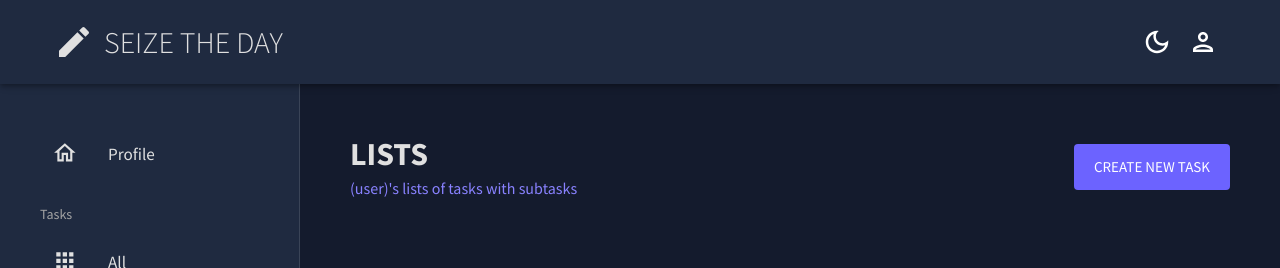
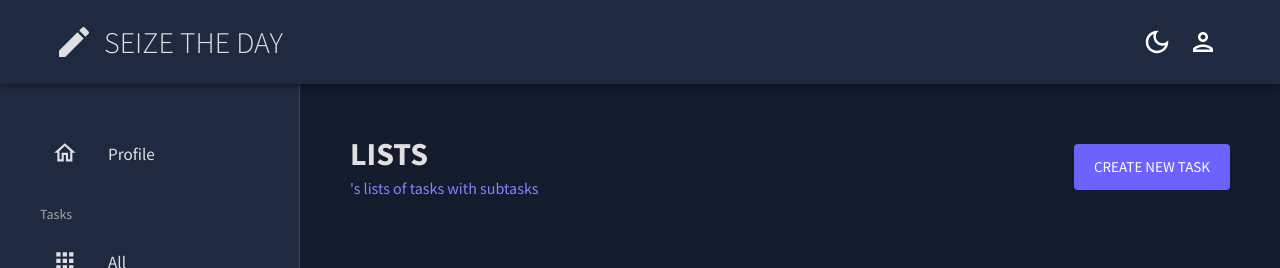
Before and after one commit to alexisintech/seize-the-day, a React (Vite) app in the folder client/: page /lists in a window 1280 px wide. Shown: the top 268 px of the page. Built offline with nearby package versions, Linux system fonts and the light colour scheme; no server answers.

Commit message:
user Context created, functional

```diff
--- a/client/src/AppContext.jsx
+++ b/client/src/AppContext.jsx
@@ -1,4 +1,4 @@
-import { createContext, useReducer, useContext } from "react";
+import { createContext, useReducer } from "react";
 import appReducer, { initialState } from "./appReducer";
 
 export const AppContext = createContext(initialState);
--- /dev/null
+++ b/client/src/UserContext.jsx
@@ -0,0 +1,34 @@
+import { useState, createContext, useEffect } from "react";
+
+export const UserContext = createContext([]);
+
+export const UserProvider = ({ children }) => {
+  const [user, setUser] = useState([]);
+
+  const getUser = () => {
+    const token = localStorage.getItem("auth");
+    fetch(api_base + "/getUser", {
+      headers: { authorization: `bearer ${token}` },
+    })
+      .then((res) => res.json())
+      .then((data) => {
+        if (!data.message.userName) {
+          navigate("/login");
+        }
+
+        setUser(data.message.userName);
+      })
+      .catch((err) => console.error("Error: ", err));
+  };
+
+  useEffect(() => {
+    getUser();
+  }, []);
+
+  return <UserContext.Provider value={user}>{children}</UserContext.Provider>;
+};
+
+const api_base =
+  process.env.NODE_ENV === "development"
+    ? "http://localhost:2222"
+    : "https://seize-the-day-api.up.railway.app";
--- a/client/src/components/CreateTaskButton.jsx
+++ b/client/src/components/CreateTaskButton.jsx
@@ -11,7 +11,6 @@ import { tokens } from "../theme";
 import { Formik } from "formik";
 import * as yup from "yup";
 import { AppContext } from "../AppContext";
-import CreateTaskForm from "./CreateTaskForm";
 import { createTodo } from "../utils";
 
 const CreateTaskButton = () => {
--- a/client/src/pages/Profile.jsx
+++ b/client/src/pages/Profile.jsx
@@ -1,4 +1,4 @@
-import { useState, useEffect } from "react";
+import { useState, useEffect, useContext } from "react";
 import { Box, Typography, useTheme } from "@mui/material";
 import { tokens } from "../theme";
 import { quotes } from "../utils/quotes";
@@ -7,33 +7,35 @@ import ResponsiveDrawer from "../components/ResponsiveDrawer";
 import Weather from "../components/Weather";
 import Calendar from "../components/Calendar";
 import Clock from "../components/Clock";
+import { UserContext } from "../UserContext";
 
 const Profile = () => {
   const theme = useTheme();
   const colors = tokens(theme.palette.mode);
   const [quote, setQuote] = useState("");
-  const [user, setUser] = useState("");
+  const user = useContext(UserContext)
+  // const [user, setUser] = useState("");
 
   useEffect(() => {
     setQuote(quotes[Math.floor(Math.random() * quotes.length)]);
-    getUser();
+    // getUser();
   }, []);
 
-  const getUser = () => {
-    const token = localStorage.getItem("auth");
-    fetch(api_base + "/getUser", {
-      headers: { authorization: `bearer ${token}` },
-    })
-      .then((res) => res.json())
-      .then((data) => {
-        if (!data.message.userName) {
-          navigate("/login");
-        }
+  // const getUser = () => {
+  //   const token = localStorage.getItem("auth");
+  //   fetch(api_base + "/getUser", {
+  //     headers: { authorization: `bearer ${token}` },
+  //   })
+  //     .then((res) => res.json())
+  //     .then((data) => {
+  //       if (!data.message.userName) {
+  //         navigate("/login");
+  //       }
 
-        setUser(data.message.userName);
-      })
-      .catch((err) => console.error("Error: ", err));
-  };
+  //       setUser(data.message.userName);
+  //     })
+  //     .catch((err) => console.error("Error: ", err));
+  // };
 
   return (
     <Box
--- a/client/src/scenes/All.jsx
+++ b/client/src/scenes/All.jsx
@@ -1,36 +1,15 @@
-import { useState, useEffect, useContext } from "react";
+import { useContext } from "react";
 import { Box, Typography, useTheme } from "@mui/material";
-import { tokens } from "../theme";
 import ResponsiveDrawer from "../components/ResponsiveDrawer";
 import Header from "../components/Header";
 import Tasks from "../components/Tasks";
 import { AppContext } from "../AppContext";
+import { UserContext } from "../UserContext";
 
 const All = () => {
-  const [state, dispatch] = useContext(AppContext);
-  const [user, setUser] = useState("");
+  const [state] = useContext(AppContext);
+  const user = useContext(UserContext);
   const theme = useTheme();
-  const colors = tokens(theme.palette.mode);
-
-  useEffect(() => {
-    getUser();
-  }, []);
-
-  const getUser = () => {
-    const token = localStorage.getItem("auth");
-    fetch(api_base + "/getUser", {
-      headers: { authorization: `bearer ${token}` },
-    })
-      .then((res) => res.json())
-      .then((data) => {
-        if (!data.message.userName) {
-          navigate("/login");
-        }
-
-        setUser(data.message.userName);
-      })
-      .catch((err) => console.error("Error: ", err));
-  };
 
   return (
     <Box
@@ -76,9 +55,4 @@ const All = () => {
   );
 };
 
-const api_base =
-  process.env.NODE_ENV === "development"
-    ? "http://localhost:2222"
-    : "https://seize-the-day-api.up.railway.app";
-
 export default All;
--- a/client/src/scenes/Completed.jsx
+++ b/client/src/scenes/Completed.jsx
@@ -1,15 +1,14 @@
-import { useState, useEffect, useContext } from "react";
-import { Box, Button, Toolbar, Typography, useTheme } from "@mui/material";
-import { tokens } from "../theme";
+import { useContext } from "react";
+import { Box } from "@mui/material";
 import ResponsiveDrawer from "../components/ResponsiveDrawer";
 import Header from "../components/Header";
-import CreateTaskButton from "../components/CreateTaskButton";
 import Tasks from "../components/Tasks";
 import { AppContext } from "../AppContext";
+import { UserContext } from "../UserContext";
 
-const Completed = ({ user }) => {
-  const [state, dispatch] = useContext(AppContext);
-  const theme = useTheme();
+const Completed = () => {
+  const [state] = useContext(AppContext);
+  const user = useContext(UserContext);
   let completedTasks = state.tasks.filter((task) => task.complete);
 
   return (
--- a/client/src/scenes/InProgress.jsx
+++ b/client/src/scenes/InProgress.jsx
@@ -1,15 +1,14 @@
-import { useState, useEffect, useContext } from "react";
-import { Box, Button, Toolbar, Typography, useTheme } from "@mui/material";
-import { tokens } from "../theme";
+import { useContext } from "react";
+import { Box } from "@mui/material";
 import ResponsiveDrawer from "../components/ResponsiveDrawer";
 import Header from "../components/Header";
-import CreateTaskButton from "../components/CreateTaskButton";
 import Tasks from "../components/Tasks";
 import { AppContext } from "../AppContext";
+import { UserContext } from "../UserContext";
 
 const InProgress = () => {
-  const [state, dispatch] = useContext(AppContext);
-  const theme = useTheme();
+  const [state] = useContext(AppContext);
+  const user = useContext(UserContext);
   let inProgressTasks = state.tasks.filter((task) => !task.complete);
 
   return (
@@ -26,7 +25,7 @@ const InProgress = () => {
         <Box className="content-container">
           <Header
             title="WHAT I WILL ACCOMPLISH"
-            subtitle={`(user) has ${inProgressTasks.length} tasks left to accomplish!`}
+            subtitle={`${user} has ${inProgressTasks.length} tasks left to accomplish!`}
             profile={false}
           />
           <Tasks isCompleted={false} />
--- a/client/src/scenes/Lists.jsx
+++ b/client/src/scenes/Lists.jsx
@@ -1,13 +1,11 @@
-import { useState, useEffect } from "react";
-import { Box, Button, Toolbar, Typography, useTheme } from "@mui/material";
-import { tokens } from "../theme";
+import { useContext } from "react";
+import { Box } from "@mui/material";
 import ResponsiveDrawer from "../components/ResponsiveDrawer";
 import Header from "../components/Header";
-import CreateTaskButton from "../components/CreateTaskButton";
+import { UserContext } from "../UserContext";
 
 const Lists = () => {
-  const theme = useTheme();
-  const colors = tokens(theme.palette.mode);
+  const user = useContext(UserContext);
 
   return (
     <Box
@@ -23,7 +21,7 @@ const Lists = () => {
         <Box className="content-container">
           <Header
             title="LISTS"
-            subtitle={`(user)'s lists of tasks with subtasks`}
+            subtitle={`${user}'s lists of tasks with subtasks`}
             profile={false}
           />
         </Box>
--- a/client/src/scenes/Tags.jsx
+++ b/client/src/scenes/Tags.jsx
@@ -1,14 +1,8 @@
-import { useState, useEffect } from "react";
-import { Box, Button, Toolbar, Typography, useTheme } from "@mui/material";
-import { tokens } from "../theme";
+import { Box } from "@mui/material";
 import ResponsiveDrawer from "../components/ResponsiveDrawer";
 import Header from "../components/Header";
-import CreateTaskButton from "../components/CreateTaskButton";
 
 const Tags = () => {
-  const theme = useTheme();
-  const colors = tokens(theme.palette.mode);
-
   return (
     <Box
       sx={{
```
Also changed, not shown: client/src/App.jsx (+6 -3 lines), 1 other file (tests, documents, lock files or other folders).
